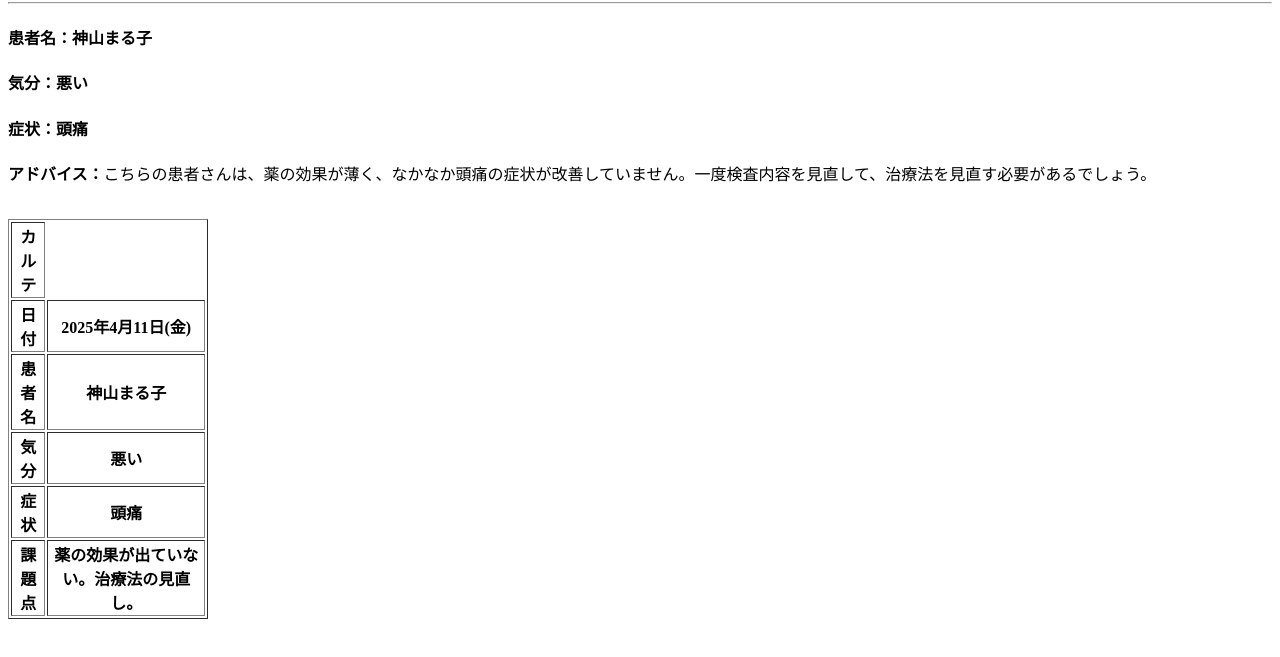
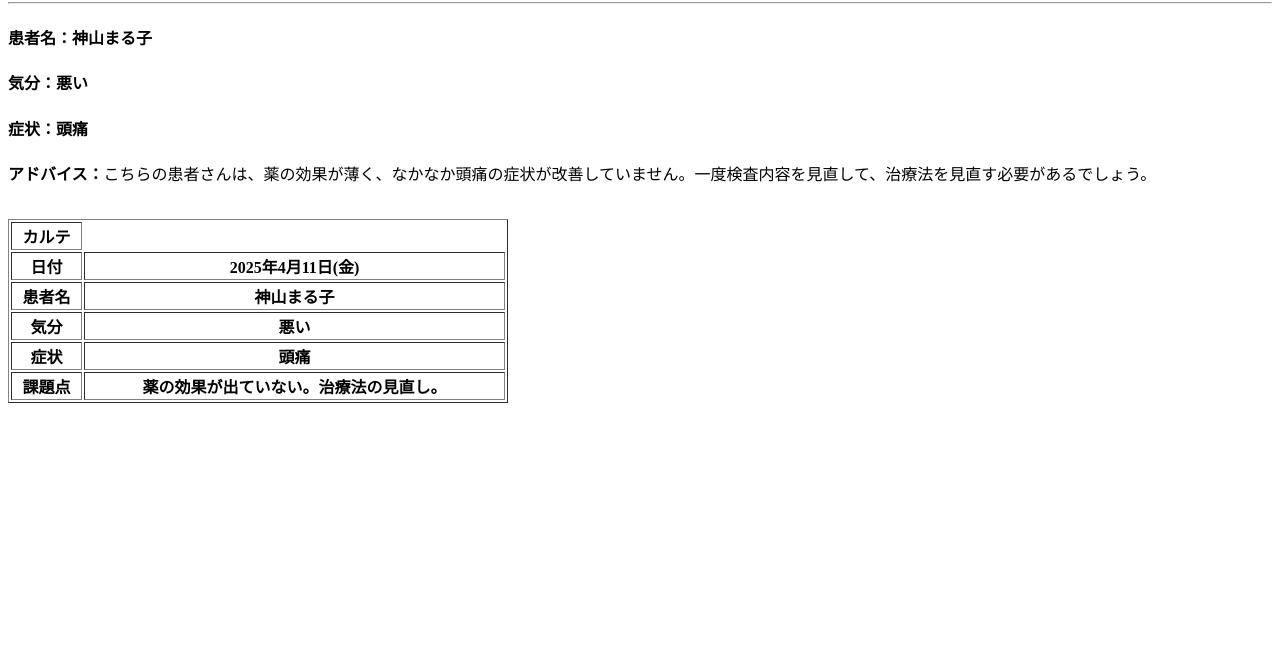
Before and after one commit to HiroyukiGPU/hackathon202504, a plain HTML site: page Medical.html in a window 1280 px wide. Shown: the part 87-744 px from the top of the page. Drawn offline with Linux system fonts and the light colour scheme.

Commit message:
Update Medical.html

```diff
--- a/Medical.html
+++ b/Medical.html
@@ -11,7 +11,7 @@
         <h4>症状：頭痛</h4>
         <p><b>アドバイス：</b>こちらの患者さんは、薬の効果が薄く、なかなか頭痛の症状が改善していません。一度検査内容を見直して、治療法を見直す必要があるでしょう。</p>
         <br>
-        <table border="1" width="200">
+        <table border="1" width="500">
             <tr>
                 <th><b>カルテ</b></th>
             </tr>
```
